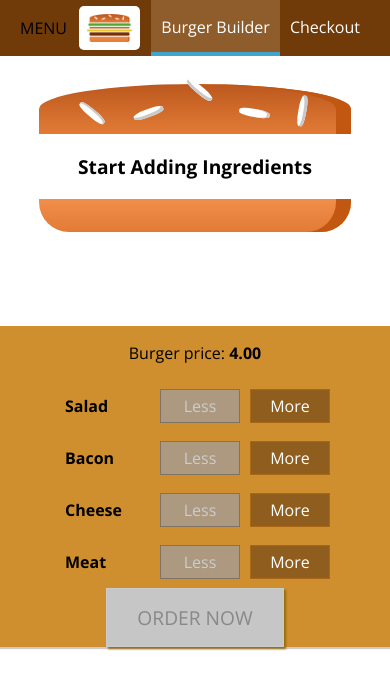
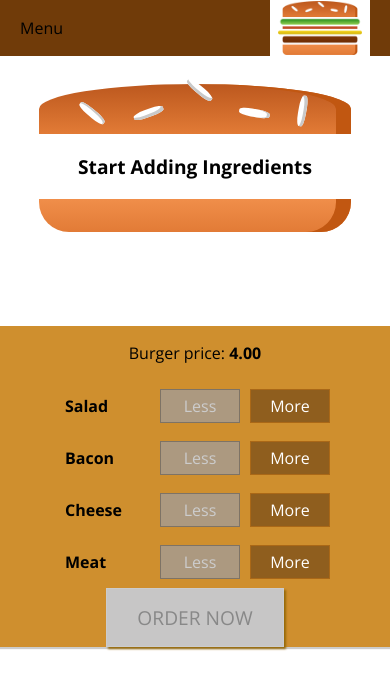
Before and after one commit to pvev/udemy-burguers, a React (Create React App) app: page / in a window 390 px wide. Shown: the top 690 px of the page. Built offline with nearby package versions, Linux system fonts and the light colour scheme.

Commit message:
Modify the layout and toolbar to work with the new menu component to close/show the sideDrawer menu on mobile devices

```diff
--- a/src/components/Layout/Layout.js
+++ b/src/components/Layout/Layout.js
@@ -1,16 +1,34 @@
-import React from 'react';
+import React, { Component } from 'react';
 
 import Aux from '../../hoc/Aux';
 import classes from './Layout.module.css';
 import Toolbar from '../Navigation/Toolbar/Toolbar';
+import SideDrawer from '../Navigation/SideDrawer/SideDrawer';
 
-const layout = ( props ) => (
-    <Aux>
-        <Toolbar></Toolbar>
-        <main className={classes.Content}>
-            { props.children }
-        </main>
-    </Aux>
-);
+class Layout extends Component {
+    state = {
+        showSideDrawer: false
+    }
 
-export default layout;
+    sideDrawerCloseHandler = () => {
+        this.setState({showSideDrawer: false})
+    }
+
+    sideDrawerOpenHandler = () => {
+        this.setState({showSideDrawer: true})
+    }
+
+    render() {
+        return (
+            <Aux>
+                <SideDrawer closed={this.sideDrawerCloseHandler} open={this.state.showSideDrawer}/>
+                <Toolbar openSideDrawer={this.sideDrawerOpenHandler}></Toolbar>
+                <main className={classes.Content}>
+                    { this.props.children }
+                </main>
+            </Aux>
+        );
+    }
+}
+
+export default Layout;
--- a/src/components/Logo/Logo.module.css
+++ b/src/components/Logo/Logo.module.css
@@ -1,9 +1,10 @@
 .Logo {
     background-color: white;
     padding: 8px;
-    height: 80%;
     box-sizing: border-box;
     border-radius: 5px;
+    width: 100px;
+    height: 70px;
 }
 
 .Logo img{
--- a/src/components/Navigation/NavigationItems/NavigationItem/NavigationItem.module.css
+++ b/src/components/Navigation/NavigationItems/NavigationItem/NavigationItem.module.css
@@ -1,19 +1,39 @@
+.NavigationItem {
+    margin: 10px 0;
+    box-sizing: border-box;
+    display: block;
+    width: 100%;
+}
+
+.NavigationItem a {
+    color: #8F5C2C;
+    text-decoration: none;
+    width: 100%;
+    box-sizing: border-box;
+    display: block;
+}
+
+.NavigationItem a:hover,
+.NavigationItem a:active,
+.NavigationItem a.active {
+    color: 40A4Cb;
+}
+
+
+@media (min-width: 500px) {
     .NavigationItem {
         margin: 0;
-    box-sizing: border-box;
         display: flex;
         height: 100%;
+        width: auto;
         align-content: center;
     }
 
     .NavigationItem a {
         color: white;
-    text-decoration: none;
         height: 100%;
         padding: 16px 10px;
         border-bottom: 4px solid transparent;
-    box-sizing: border-box;
-    display: block;
     }
 
     .NavigationItem a:hover,
@@ -23,3 +43,4 @@
         border-bottom: 4px solid #40A4Cb;
         color: white;
     }
+}
--- a/src/components/Navigation/NavigationItems/NavigationItems.module.css
+++ b/src/components/Navigation/NavigationItems/NavigationItems.module.css
@@ -3,6 +3,13 @@
     padding: 0;
     list-style: none;
     display: flex;
+    flex-flow: column;
     align-items: center;
     height: 100%;
 }
+
+@media (min-width: 500px) {
+    .NavigationItems {
+        flex-flow: row;
+    }
+}
--- a/src/components/Navigation/SideDrawer/SideDrawer.js
+++ b/src/components/Navigation/SideDrawer/SideDrawer.js
@@ -0,0 +1,30 @@
+import React from 'react';
+
+import Logo from '../../Logo/Logo';
+import NavigationItems from '../NavigationItems/NavigationItems';
+import classes from './SideDrawer.module.css';
+import Aux from '../../../hoc/Aux';
+import Backdrop from '../../UI/Backdrop/Backdrop';
+
+
+const sideDrawer = (props) => {
+    let attachedClassed = [classes.SideDrawer, classes.Close];
+    if (props.open) {
+        attachedClassed = [classes.SideDrawer, classes.Open];
+    }
+    return (
+        <Aux>
+            <Backdrop show={props.open} clicked={props.closed}></Backdrop>
+            <div className={attachedClassed.join(' ')}>
+                <div className={classes.Logo}>
+                    <Logo/>
+                </div>
+                <nav>
+                    <NavigationItems />
+                </nav>
+            </div>
+        </Aux>
+    );
+}
+
+export default sideDrawer;
--- /dev/null
+++ b/src/components/Navigation/SideDrawer/SideDrawer.module.css
@@ -0,0 +1,33 @@
+.SideDrawer {
+    position: fixed;
+    width: 280px;
+    max-width: 70%;
+    height: 100%;
+    left: 0;
+    top: 0;
+    z-index: 200;
+    background-color: white;
+    padding: 32px 16px;
+    box-sizing: border-box;
+    transition: transform 0.3s ease-out;
+}
+
+@media (min-width: 500px) {
+    .SideDrawer {
+        display: none;
+    }
+}
+
+.Open {
+    transform: translateX(0);
+}
+
+.Close {
+    transform: translateX(-100%);
+}
+
+.Logo {
+    margin-bottom: 32px;
+    width: 100%;
+    text-align: center;
+}
--- /dev/null
+++ b/src/components/Navigation/Toolbar/Menu/Menu.js
@@ -0,0 +1,13 @@
+import React from 'react';
+
+import classes from './Menu.module.css';
+
+const menu = (props) => {
+    return (
+        <div className={classes.MobileOnly} onClick={props.openSideDrawer}>
+            Menu
+        </div>
+    );
+}
+
+export default menu;
--- /dev/null
+++ b/src/components/Navigation/Toolbar/Menu/Menu.module.css
@@ -0,0 +1,5 @@
+@media (min-width: 499px) {
+    .MobileOnly {
+        display: none;
+    }
+}
--- a/src/components/Navigation/Toolbar/Toolbar.js
+++ b/src/components/Navigation/Toolbar/Toolbar.js
@@ -4,12 +4,18 @@
 import Logo from '../../Logo/Logo';
 import NavigationItems from '../NavigationItems/NavigationItems';
 
+import Menu from './Menu/Menu';
+
 const toolbar = (props) => {
     return (
         <header className={classes.Toolbar}>
-            <div>MENU</div>
-            <Logo></Logo>
-            <NavigationItems></NavigationItems>
+            <Menu openSideDrawer={props.openSideDrawer}>MENU</Menu>
+            <div className={classes.Logo}>
+                <Logo></Logo>
+            </div>
+            <nav className={classes.DesktopOnly}>
+                <NavigationItems></NavigationItems>
+            </nav>
         </header>
     );
 };
--- a/src/components/Navigation/Toolbar/Toolbar.module.css
+++ b/src/components/Navigation/Toolbar/Toolbar.module.css
@@ -16,3 +16,14 @@
 .Toolbar nav {
     height: 100%;
 }
+
+.Logo {
+    text-align: center;
+
+}
+
+@media (max-width: 499px) {
+    .DesktopOnly {
+        display: none;
+    }
+}
```
Lines whose indentation alone changed are shown as unchanged.
